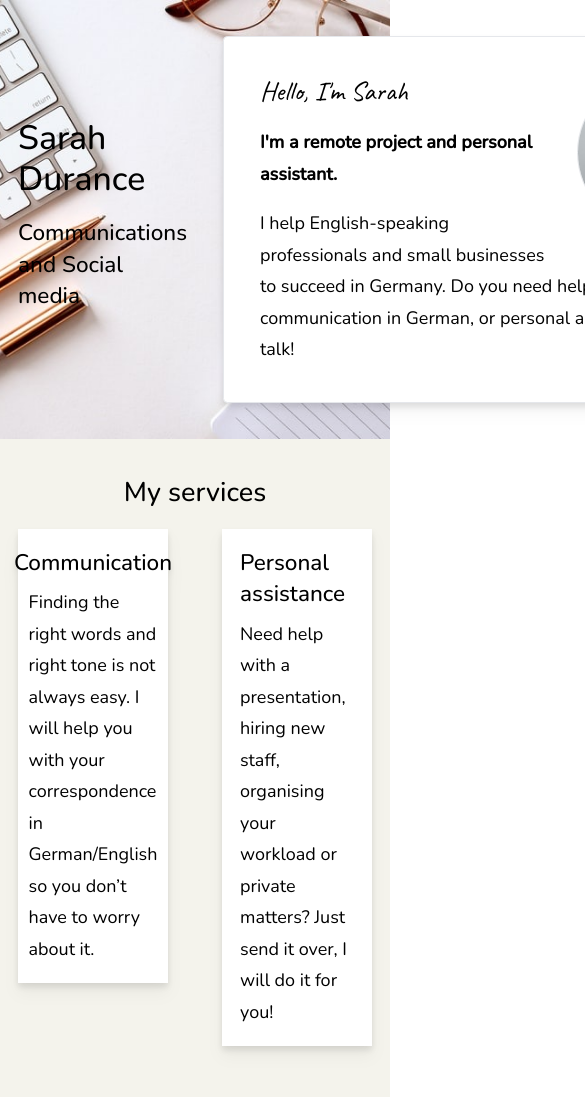
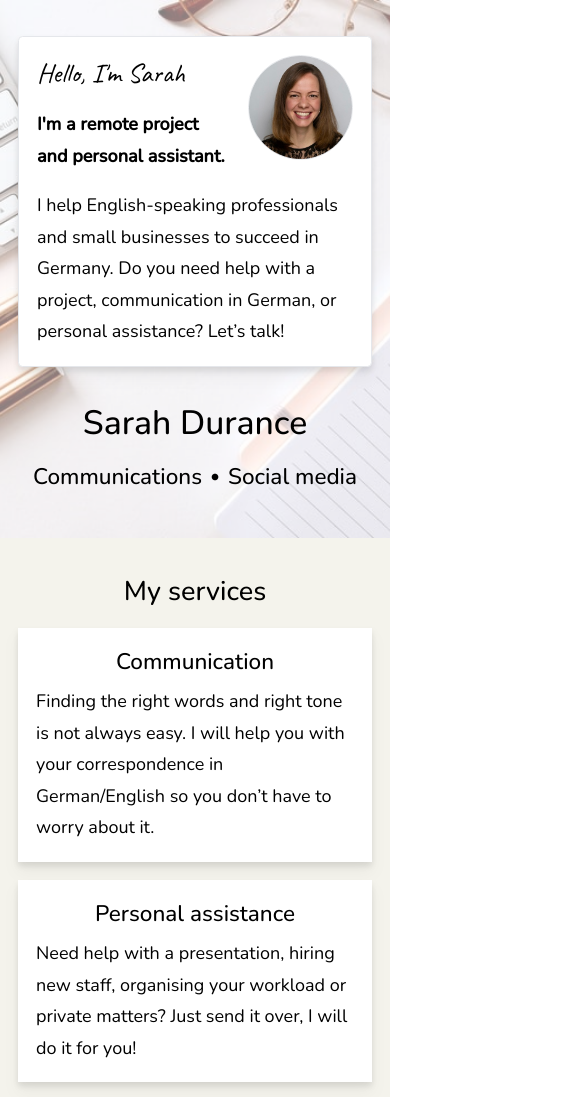
Before and after one commit to vasdurance/vasdurance.github.io, a website: page index.html in a window 390 px wide. Shown: the top 1097 px of the page, 585 px wide, since content can reach past the window. Drawn offline with nearby package versions, Linux system fonts and the light colour scheme.

Commit message:
Make all other elements responsive

```diff
--- a/index.html
+++ b/index.html
@@ -1,9 +1,7 @@
 <!-- npx tailwindcss -i ./src/input.css -o ./dist/output.css --watch -->
-
-<!-- @todo: About me in shadow box -->
+<!-- @todo: Email form -->
+<!-- @todo: Sticky scrollspy menu -->
 <!-- @todo: Mobile -->
-<!-- @todo: Sticky scrollspy menu -->
-<!-- @todo: Email form -->
 <!doctype html>
 <html>
   <head>
@@ -18,18 +16,19 @@
   <body>
     <header class="relative">
       <img
-        class="absolute bottom-0 h-full object-cover w-full -z-10"
+        class="absolute bottom-0 h-full object-cover w-full"
         srcset="desk-lg.jpeg 2400w,desk-md.jpeg 1920w, desk-sm.jpeg 640w" src="desk-fallback.jpeg"
       />
-      <div class="container flex gap-8 items-center justify-between">
-        <div>
+      <div class="absolute inset-0 bg-white/50"></div>
+      <div class="container flex flex-col lg:flex-row gap-8 items-center justify-between">
+        <div class="flex flex-col items-center order-2 lg:order-1 z-10">
           <h1 class="text-left text-3xl">Sarah Durance</h1>
-          <h2>Communications<br/>and Social media</h2>
+          <h2 class="flex gap-2 items-center whitespace-nowrap">Communications <span class="material-icons text-[8px]">circle</span> Social media</h2>
         </div>
-        <div class="card">
+        <div class="card order-1 lg:order-2">
           <img class="border float-right ml-4 mb-4 rounded-full w-2/6" src="photo.jpeg" alt="">
           <p class="font-handwriting text-2xl">Hello, I'm Sarah</p>
-          <p class="font-sans font-bold ">I'm a remote project and personal assistant.</p>
+          <p class="font-sans font-bold">I'm a remote project and personal assistant.</p>
           <p class="font-sans">I help English-speaking professionals and small businesses to succeed in Germany. Do you need help with a project, communication in German, or personal assistance? Let’s talk!</p>
         </div>
       </div>
@@ -37,20 +36,20 @@
     <section>
       <div class="container">
         <h1>My services </h1>
-        <div class="gap-12 grid grid-cols-2 max-w-2xl mx-auto mb-12">
-          <div class="aspect-[1.2/1] box flex flex-col items-center justify-center">
+        <div class="gap-4 md:gap-12 grid md:grid-cols-2 max-w-2xl mx-auto mb-12">
+          <div class="md:aspect-[1.2/1] box flex flex-col items-center justify-center">
             <h2>Communication</h2>
             <p>Finding the right words and right tone is not always easy. I will help you with your correspondence in German/English so you don’t have to worry about it.</p>
           </div>
-          <div class="aspect-[1.2/1] box flex flex-col items-center justify-center">
+          <div class="md:aspect-[1.2/1] box flex flex-col items-center justify-center">
             <h2>Personal assistance</h2>
             <p>Need help with a presentation, hiring new staff, organising your workload or private matters? Just send it over, I will do it for you!</p>
           </div>
-          <div class="aspect-[1.2/1] box flex flex-col items-center justify-center">
+          <div class="md:aspect-[1.2/1] box flex flex-col items-center justify-center">
             <h2>Project assistance</h2>
             <p>You have got a new project coming up and don’t even know where to start? I will support you from the start, all the steps to completion.</p>
           </div>
-          <div class="aspect-[1.2/1] box flex flex-col items-center justify-center">
+          <div class="md:aspect-[1.2/1] box flex flex-col items-center justify-center">
             <h2>Social Media</h2>
             <p>Visibility and positioning are now more important than ever. You want to show your brand, your product, your service, your personality to the online world? It can be pretty time-consuming, and I will help you!</p>
           </div>
@@ -60,7 +59,7 @@
     <section>
       <div class="container">
         <h1>My rates</h1>
-        <div class="box max-w-2xl mb-6 mx-auto">
+        <div class="box max-w-2xl mb-6 mx-auto overflow-x-auto">
           <table>
             <thead>
               <tr>
--- a/src/input.css
+++ b/src/input.css
@@ -40,7 +40,7 @@
     @apply bg-white drop-shadow-lg p-4;
   }
   .card {
-    @apply animate-slide-in bg-white border drop-shadow-lg flex-[0_0_550px] p-8 rounded;
+    @apply animate-slide-in bg-white border drop-shadow-lg lg:flex-[0_0_550px] w-full lg:max-w-none p-4 md:p-8 rounded;
   }
   li .material-icons {
     @apply align-middle leading-[34px] mr-1;
```
Also changed, not shown: dist/output.css. Lines whose indentation alone changed are shown as unchanged.
